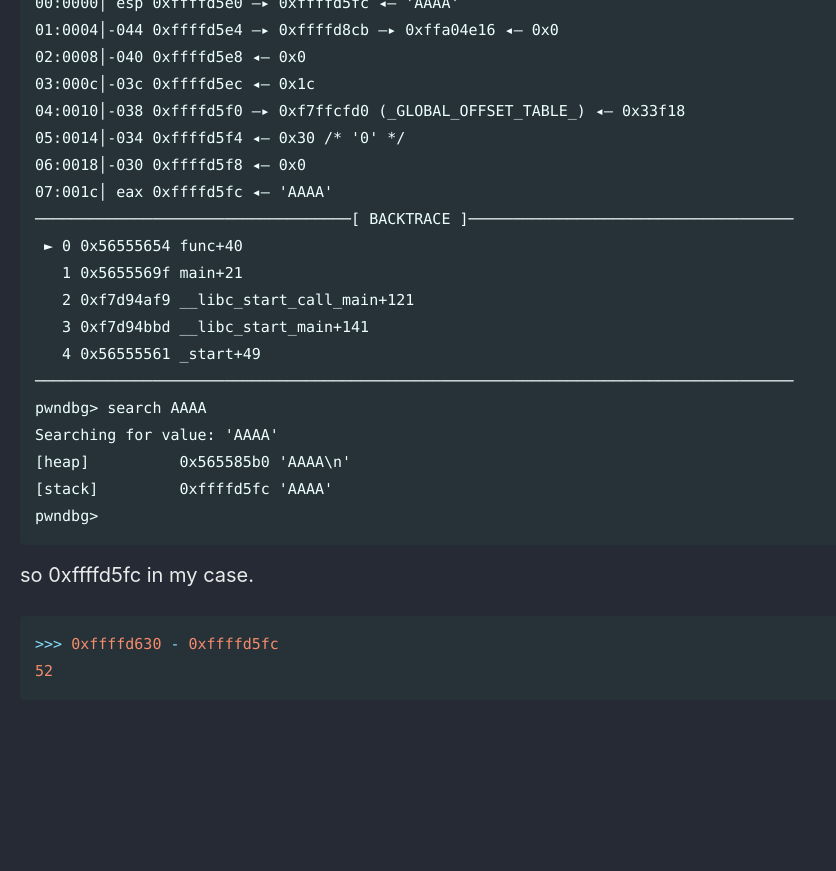
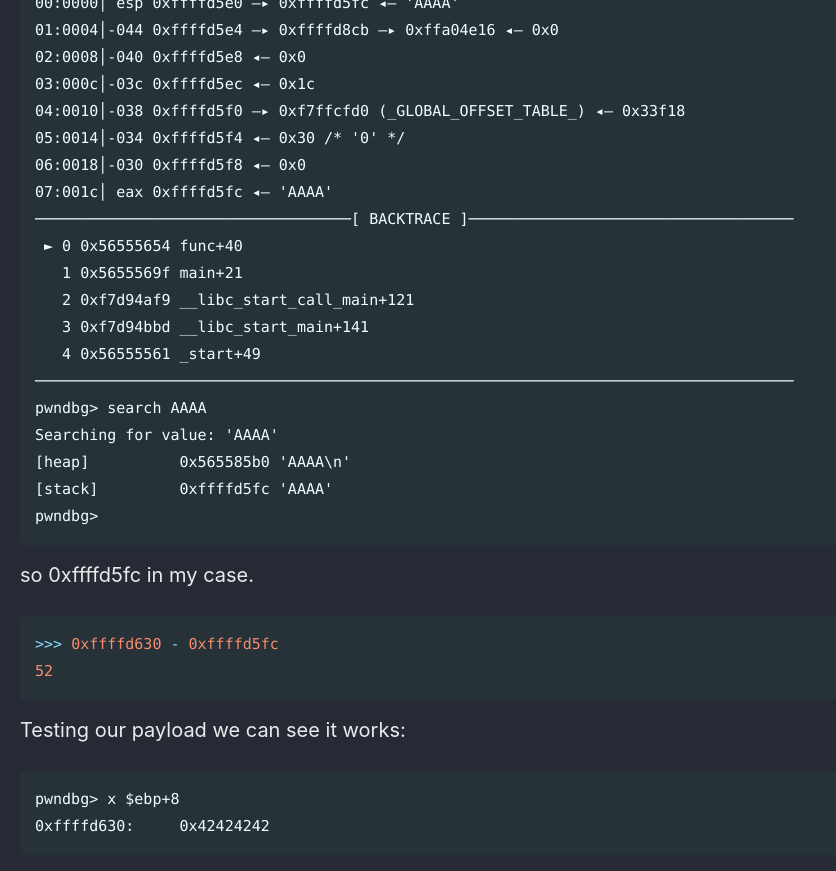
Before and after one commit to Connor-McCartney/Connor-McCartney.github.io, a Jekyll site: the page built from _pages/misc/pwn.md, in a window 1280 px wide and 900 px high, scrolled down 19773 px. Shown: the top 871 px of the window, without its empty margins (0-836 px from the left). Built offline with Jekyll 4.4.1, drawn with Linux system fonts in a browser that asks for light colours; cached includes are drawn as plain includes; before the commit the page ends 20518 px from its top, so only the background shows below that.

Commit message:
Update pwn.md

````diff
--- a/_pages/misc/pwn.md
+++ b/_pages/misc/pwn.md
@@ -831,3 +831,10 @@ so 0xffffd5fc in my case.
 >>> 0xffffd630 - 0xffffd5fc
 52
 ```
+
+Testing our payload we can see it works:
+
+```
+pwndbg> x $ebp+8
+0xffffd630:     0x42424242
+```
````
